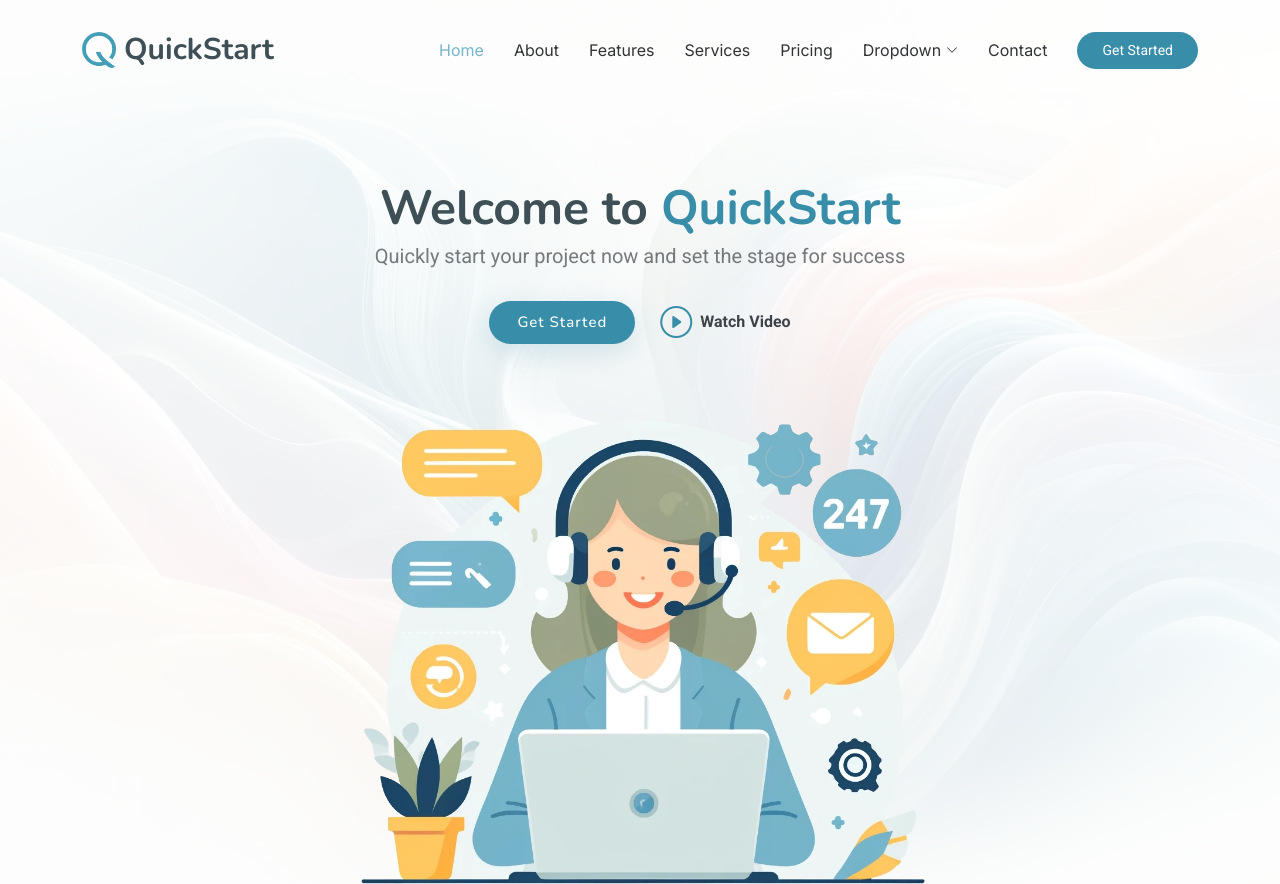
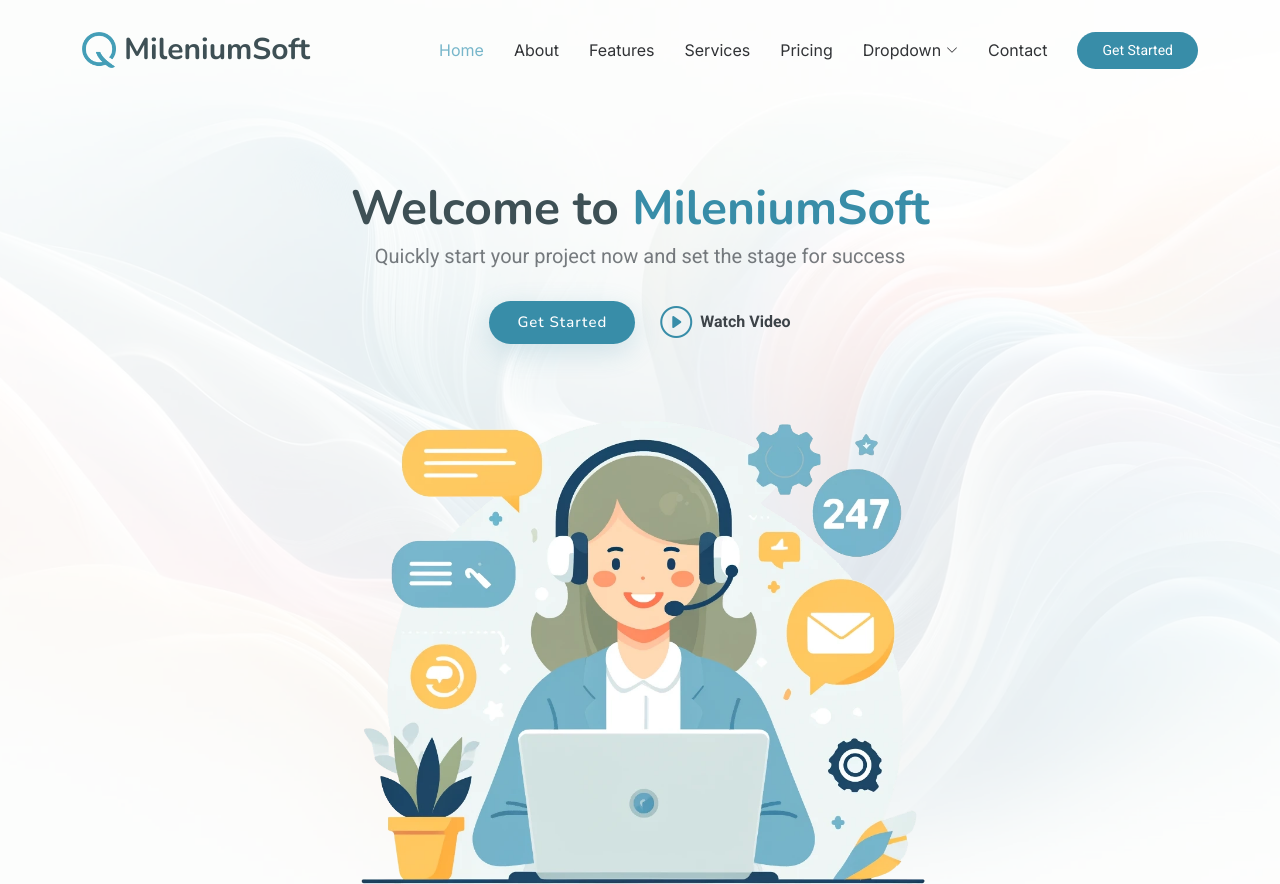
Before and after one commit to carlosdelacruzj/mileniumsoft, a plain HTML site: page index.html in a window 1280 px wide. Shown: the top 884 px of the page. Drawn offline with nearby package versions, Linux system fonts and the light colour scheme.

Commit message:
Update index.html

```diff
--- a/index.html
+++ b/index.html
@@ -4,7 +4,7 @@
 <head>
   <meta charset="utf-8">
   <meta content="width=device-width, initial-scale=1.0" name="viewport">
-  <title>Index - QuickStart Bootstrap Template</title>
+  <title>MileniumSoft Bootstrap Template</title>
   <meta content="" name="description">
   <meta content="" name="keywords">
 
@@ -28,8 +28,8 @@
   <link href="assets/css/main.css" rel="stylesheet">
 
   <!-- =======================================================
-  * Template Name: QuickStart
-  * Template URL: https://bootstrapmade.com/quickstart-bootstrap-startup-website-template/
+  * Template Name: MileniumSoft
+  * Template URL: https://bootstrapmade.com/MileniumSoft-bootstrap-startup-website-template/
   * Updated: Jun 06 2024 with Bootstrap v5.3.3
   * Author: BootstrapMade.com
   * License: https://bootstrapmade.com/license/
@@ -43,7 +43,7 @@
 
       <a href="index.html" class="logo d-flex align-items-center me-auto">
         <img src="assets/img/logo.png" alt="">
-        <h1 class="sitename">QuickStart</h1>
+        <h1 class="sitename">MileniumSoft</h1>
       </a>
 
       <nav id="navmenu" class="navmenu">
@@ -89,7 +89,7 @@
       </div>
       <div class="container text-center">
         <div class="d-flex flex-column justify-content-center align-items-center">
-          <h1 data-aos="fade-up">Welcome to <span>QuickStart</span></h1>
+          <h1 data-aos="fade-up">Welcome to <span>MileniumSoft</span></h1>
           <p data-aos="fade-up" data-aos-delay="100">Quickly start your project now and set the stage for success<br></p>
           <div class="d-flex" data-aos="fade-up" data-aos-delay="200">
             <a href="#about" class="btn-get-started">Get Started</a>
@@ -874,7 +874,7 @@
       <div class="row gy-4">
         <div class="col-lg-4 col-md-6 footer-about">
           <a href="index.html" class="logo d-flex align-items-center">
-            <span class="sitename">QuickStart</span>
+            <span class="sitename">MileniumSoft</span>
           </a>
           <div class="footer-contact pt-3">
             <p>A108 Adam Street</p>
@@ -927,7 +927,7 @@
     </div>
 
     <div class="container copyright text-center mt-4">
-      <p>© <span>Copyright</span> <strong class="px-1 sitename">QuickStart</strong><span>All Rights Reserved</span></p>
+      <p>© <span>Copyright</span> <strong class="px-1 sitename">MileniumSoft</strong><span>All Rights Reserved</span></p>
       <div class="credits">
         <!-- All the links in the footer should remain intact. -->
         <!-- You can delete the links only if you've purchased the pro version. -->
```
